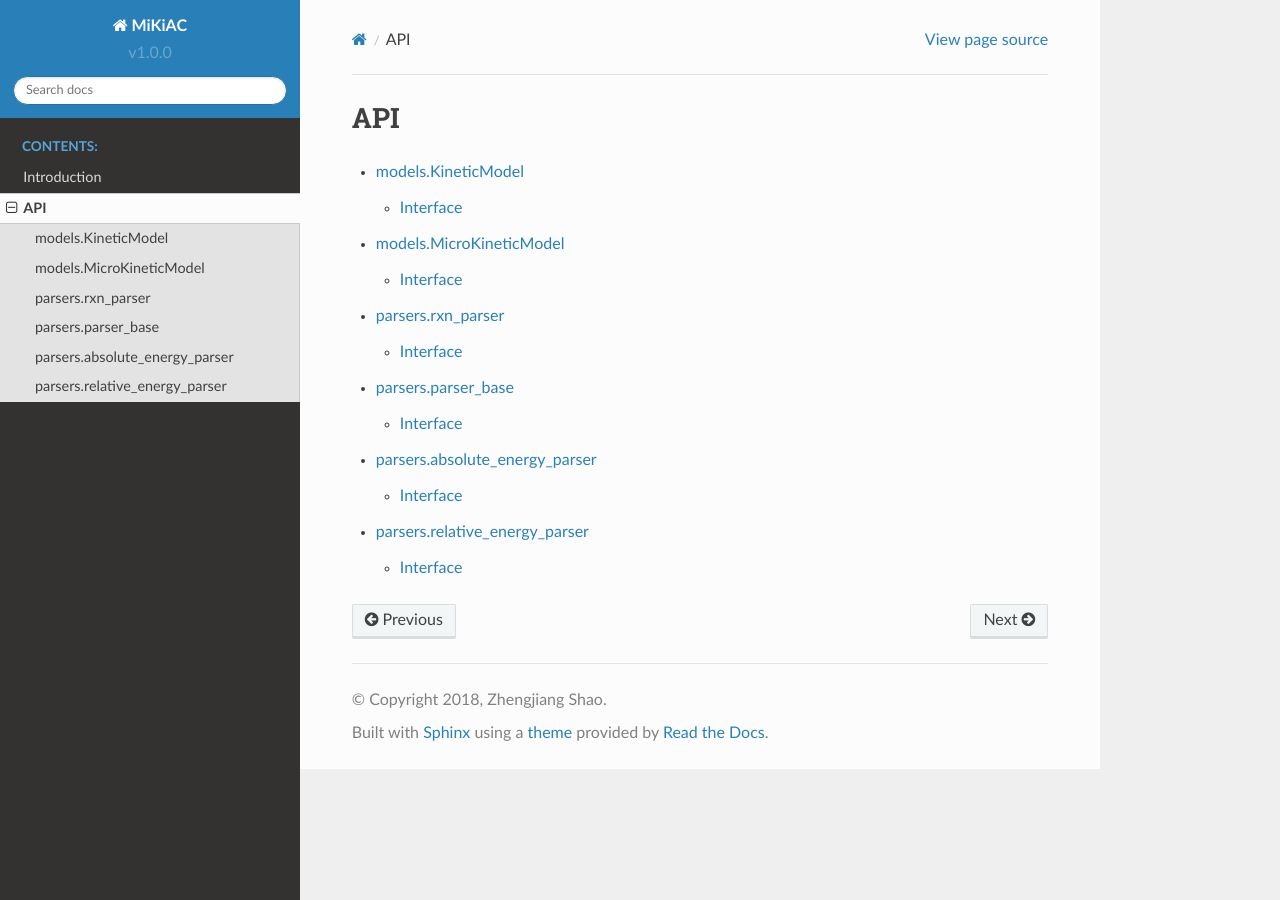
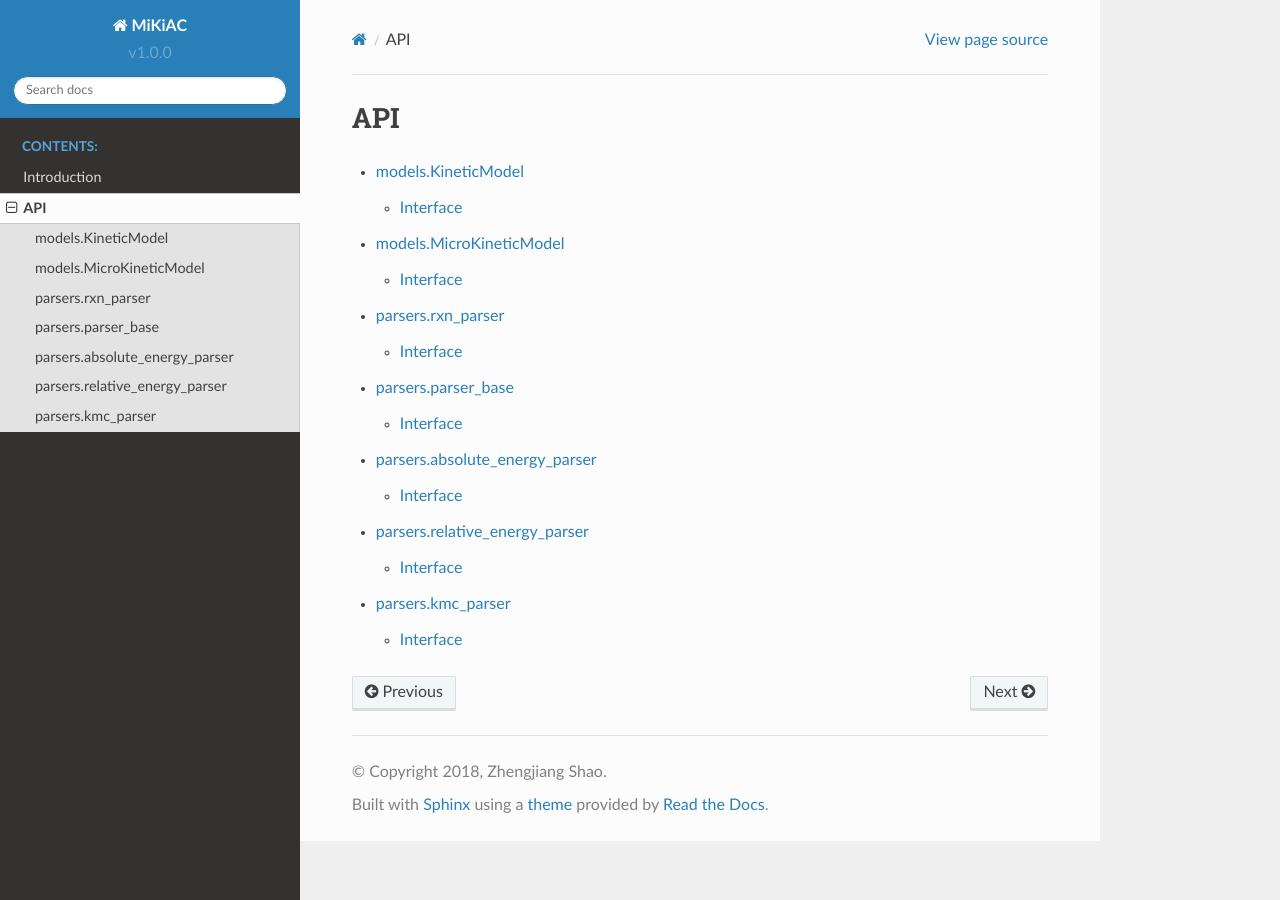
Before and after one commit to PytLab/scaks-docs, a Sphinx documentation site: the page built from source/api/index.rst, in a window 1280 px wide. Built offline with Sphinx 7.4.7 and the Read the Docs theme 2.0.0, drawn with Linux system fonts in a browser that asks for light colours.

Commit message:
Add KMC parser API

```diff
--- a/source/api/index.rst
+++ b/source/api/index.rst
@@ -10,3 +10,4 @@ API
    parsers.parser_base
    parsers.absolute_energy_parser
    parsers.relative_energy_parser
+   parsers.kmc_parser
--- /dev/null
+++ b/source/api/parsers.kmc_parser.rst
@@ -0,0 +1,10 @@
+parsers.kmc_parser
+------------------------------
+
+Interface
+..........
+
+.. autoclass:: mikiac.parsers.kmc_parser.KMCParser
+   :members:
+   :inherited-members:
+   :show-inheritance:
```
